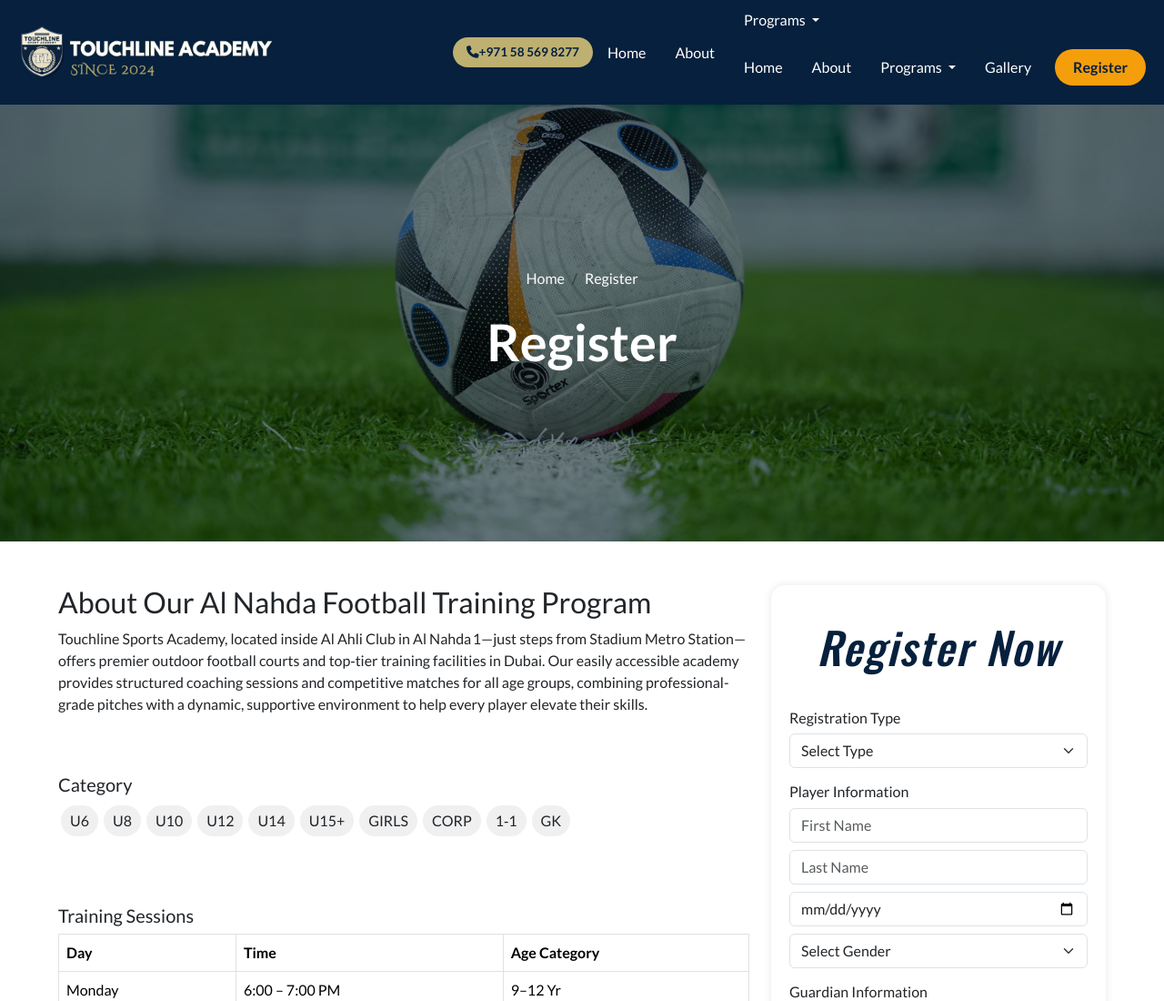
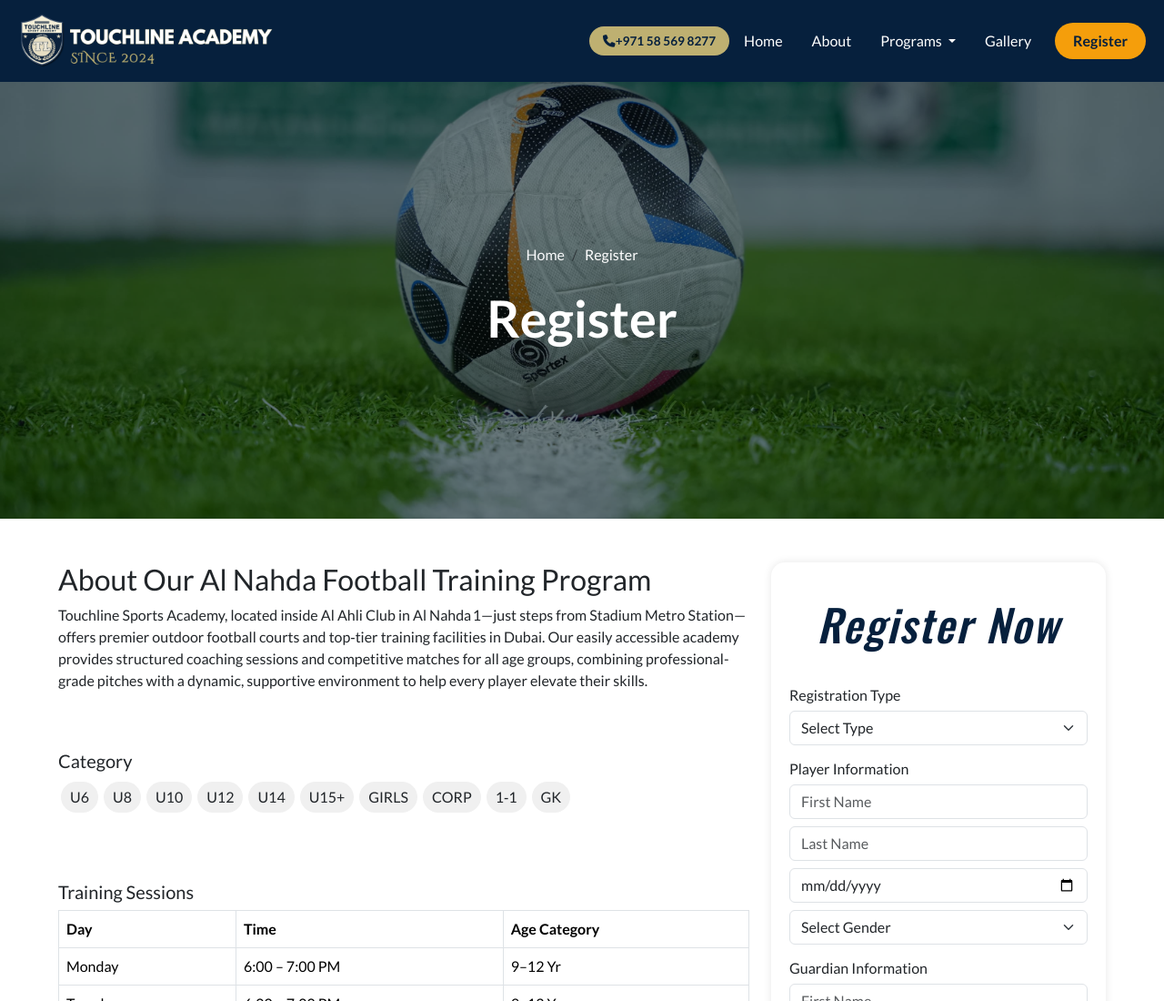
Before and after one commit to touchline-dxb/touchline-dxb.github.io, a plain HTML site: page register/index.html in a window 1280 px wide. Shown: the top 1100 px of the page at 91% size. Drawn offline with nearby package versions, Linux system fonts and the light colour scheme; a script that the page names is missing.

Commit message:
v2 update 2 correction

```diff
--- a/register/index.html
+++ b/register/index.html
@@ -84,14 +84,6 @@
           </div>
         </div>
 
-        <!-- Navigation Links -->
-        <ul class="navbar-nav ms-auto align-items-lg-center">
-          <li class="nav-item"><a class="nav-link" href="#">Home</a></li>
-          <li class="nav-item"><a class="nav-link" href="#">About</a></li>
-          <li class="nav-item dropdown">
-            <a class="nav-link dropdown-toggle" href="#" id="programsDropdown" role="button" data-bs-toggle="dropdown">
-              Programs
-            </a>
             <ul class="navbar-nav ms-auto align-items-lg-center">
           <li class="nav-item"><a class="nav-link" href="../">Home</a></li>
           <li class="nav-item"><a class="nav-link" href="../about-us/">About</a></li>
```
